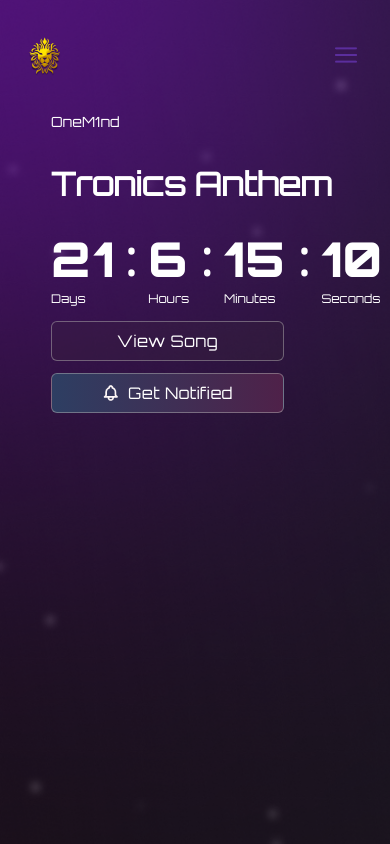
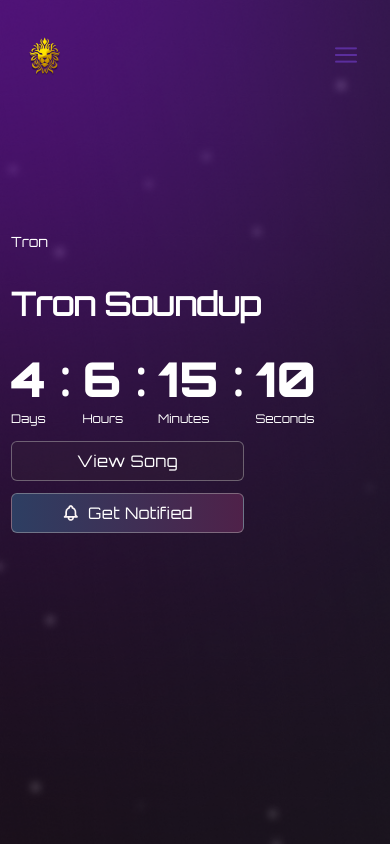
Before and after one commit to CoreX-Labs/CapitolLion, a React (Create React App) app in the folder CapitolLion_Marketplace/frontend/capitol-lion/: page / in a window 390 px wide. Shown: the top 844 px of the page. Built offline with nearby package versions, Linux system fonts and the light colour scheme.

Commit message:
made all pages responsive

```diff
--- a/CapitolLion_Marketplace/frontend/capitol-lion/package.json
+++ b/CapitolLion_Marketplace/frontend/capitol-lion/package.json
@@ -17,6 +17,7 @@
     "react-dom": "^18.2.0",
     "react-hook-form": "^7.38.0",
     "react-hot-toast": "^2.4.0",
+    "react-multi-carousel": "^2.8.2",
     "react-reveal": "^1.2.2",
     "react-router-dom": "^6.4.2",
     "react-scripts": "5.0.1",
--- a/CapitolLion_Marketplace/frontend/capitol-lion/public/index.html
+++ b/CapitolLion_Marketplace/frontend/capitol-lion/public/index.html
@@ -15,30 +15,13 @@
       user's mobile device or desktop. See https://developers.google.com/web/fundamentals/web-app-manifest/
     -->
     <link rel="manifest" href="%PUBLIC_URL%/manifest.json" />
-    <!--
-      Notice the use of %PUBLIC_URL% in the tags above.
-      It will be replaced with the URL of the `public` folder during the build.
-      Only files inside the `public` folder can be referenced from the HTML.
 
-      Unlike "/favicon.ico" or "favicon.ico", "%PUBLIC_URL%/favicon.ico" will
-      work correctly both with client-side routing and a non-root public URL.
-      Learn how to configure a non-root public URL by running `npm run build`.
-    -->
     <title>React App</title>
   </head>
-  <body>
-    <!-- style="overflow-x:hidden" -->
+  <body style="overflow-x:hidden">
+    <!--  -->
     <noscript>You need to enable JavaScript to run this app.</noscript>
     <div id="root"></div>
-    <!--
-      This HTML file is a template.
-      If you open it directly in the browser, you will see an empty page.
 
-      You can add webfonts, meta tags, or analytics to this file.
-      The build step will place the bundled scripts into the <body> tag.
-
-      To begin the development, run `npm start` or `yarn start`.
-      To create a production bundle, use `npm run build` or `yarn build`.
-    -->
   </body>
 </html>
--- a/CapitolLion_Marketplace/frontend/capitol-lion/src/navbar/Navbar.jsx
+++ b/CapitolLion_Marketplace/frontend/capitol-lion/src/navbar/Navbar.jsx
@@ -27,7 +27,7 @@
 						(showNav ? 'top-[90px] left-0 right-0' : '-top-[500px] left-0 right-0') +
 						' absolute w-full h-[300px] bg-[#121212] dropdown transition-top duration-500 z-50'
 					}>
-					<ul className=''>
+					<ul className='mr-40px'>
 						<NavLink to='/create'>
 							<li className='h-[56px] pl-[24px] orbitron-light border-b pt-[18px]'>Create</li>
 						</NavLink>
--- a/CapitolLion_Marketplace/frontend/capitol-lion/src/pages/Home.jsx
+++ b/CapitolLion_Marketplace/frontend/capitol-lion/src/pages/Home.jsx
@@ -10,42 +10,10 @@
 import Navbar from '../navbar/Navbar';
 import Objective from '../pages/components/Objective';
 import UpcomingDrops from './components/UpcomingDrops';
-import toast, { Toaster } from 'react-hot-toast';
-
-const notify = () => toast('Notification set successfully', {
-	duration: 5000,
-	position: 'top-center',
-
-	// Styling
-	style: {
-			border: '1px solid #5b2e9d',
-			borderRadius: '20px',
-			padding: '16px',
-			color: '#ffffff',
-			background: '#121212',
-			boxShadow: '1px 1px 29px 3px rgba(91, 46, 157, 0.3), inset 0px 4px 50px rgba(0, 0, 0, 0.8)',
-			fontSize: '18px',
-			fontFamily: 'orbitron-light',
-			marginTop: '20px',
-	},
-	className: '',
-
-	// Custom Icon
-	icon: '👏',
-
-	// Aria
-	ariaProps: {
-			role: 'status',
-			'aria-live': 'polite',
-	},
-});
-
-
 
 const Home = () => {
 	return (
 		<React.Fragment>
-		<Toaster />
 			<div className='text-white h-1000 bg-[#121212]'>
 				<div className="h-screen bg-[url('rectangle.png')] bg-no-repeat bg-cover">
 					<Navbar />
@@ -69,14 +37,9 @@
 export default Home;
 
 export const Launchpad = () => {
-
-	const setNotification = () => {
-		notify();
-	}
-
 	return (
 		<Container>
-			<div className="hidden sm:hidden md:flex">
+			<div className="hidden sm:block md:flex">
 				{/* <div>
 					<img src='/label.png' alt='Texture' />
 				</div> */}
@@ -86,11 +49,11 @@
 			</div>
 			<Sub>
 				<div>
-					<p className='orbitron-light font-[400] text-[14px] leading-[26px] pb-[25px] capitalize'>OneM1nd</p>
+					<p className='orbitron-light font-[400] text-[14px] leading-[26px] pb-[25px] capitalize'>Tron</p>
 				</div>
 				<div>
 					<h2 className='orbitron-light font-[700] text-[32px] leading-[48px] pb-[25px] capitalize'>
-						Tronics Anthem
+						Tron soundup
 					</h2>
 				</div>
 				<div className='pb-[12px]'>
@@ -102,7 +65,7 @@
 					</HeroButtonOne>
 				</div>
 				<div className='tracking-widest orbitron-light'>
-					<HeroButtonTwo onClick={setNotification}>
+					<HeroButtonTwo>
 						<div>
 							<img src='/bell.png' alt='Bell Icon' />
 						</div>
@@ -117,28 +80,16 @@
 };
 
 const Container = styled.div`
-	margin-top: 150px;
+	margin-top: 170px;
 	height: 122px;
 	display: flex;
 	gap: 135px;
 	align-items: center;
 	padding-left: 90px;
-	@media (max-width: 800px) {
-			margin-top: -20px;
-   padding-left: 50px;
-			gap: 20px;
-			padding-right: 50px;
+	@media (max-width: 568px) {
+			margin-top: 6.25rem;
+   padding-left: 0.625rem;
   }
-		@media (max-width: 1024px) {
-			margin-top: -20px;
-   padding-left: 50px;
-			gap: 80px;
-			padding-right: 50px;
-			video {
-				width: 350px;
-				height: 350px;
-			}
-		}
 `;
 
 const Sub = styled.div`padding: 1px;`;
@@ -172,7 +123,7 @@
 	let interval = useRef();
 
 	const startTimer = () => {
-		const countdownDate = new Date('December 1 2022 00:00:00').getTime();
+		const countdownDate = new Date('November 14 2022 00:00:00').getTime();
 
 		interval = setInterval(() => {
 			const now = new Date().getTime();
--- a/CapitolLion_Marketplace/frontend/capitol-lion/src/pages/components/Step.jsx
+++ b/CapitolLion_Marketplace/frontend/capitol-lion/src/pages/components/Step.jsx
@@ -14,8 +14,8 @@
     <React.Fragment>
       <div className='flex items-center justify-center px-[24px] md:px-[70px] 2xl:px-[300px] bg-[#121212] steps'>
         <div className='pb-[100px]'>
-          <h1 className='text-center font-[500] text-[24px] md:text-[36px] md:leading-[80px] orbitron-light pb-[20]'>
-            Create and List your NFT
+          <h1 className='text-center font-[500]+ text-[24px] md:text-[36px] md:leading-[80px] orbitron-light pb-[20]'>
+            Create and List your NFT+
           </h1>
           <div className="flex items-center justify-center">
             <div
@@ -87,6 +87,7 @@
       transition: 500ms ease-in-out;
     }
     @media (max-width: 1024px) {
+			width: fit-content;
 
 		}
 `;
--- a/CapitolLion_Marketplace/frontend/capitol-lion/src/pages/components/UpcomingDrops.jsx
+++ b/CapitolLion_Marketplace/frontend/capitol-lion/src/pages/components/UpcomingDrops.jsx
@@ -7,6 +7,11 @@
 // import FotoFive from '../../Assets/photo5.jpg'
 
 const UpcomingDrops = () => {
-	return <div />;
+	return (
+		<div>
+
+
+		</div>
+	)
 };
 export default UpcomingDrops;
```
Also changed, not shown: 1 other file (tests, documents, lock files or other folders).
